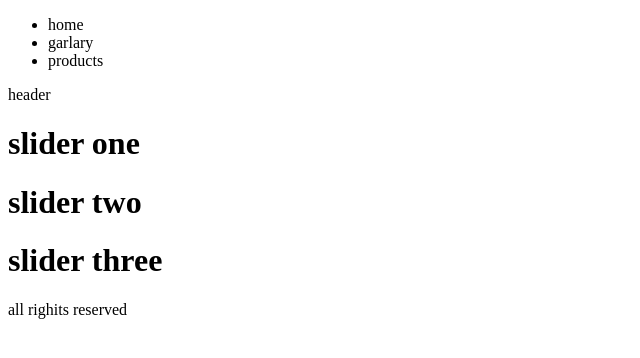
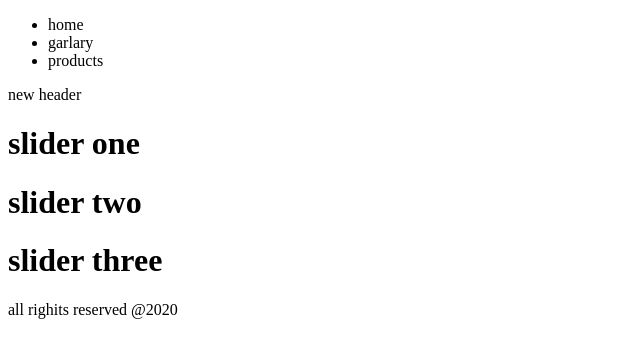
Before and after one commit to haroonyaqubi/git-project-one, a plain HTML site: page index.html in a window 1280 px wide. Shown: the whole page, without its empty margins (0-640 px from the left). Drawn offline with Linux system fonts and the light colour scheme.

Commit message:
some changes in master branch

```diff
--- a/index.html
+++ b/index.html
@@ -14,7 +14,7 @@
         </ul>
     </nav>
     <header>
-        header
+        new header
     </header>
     <div class="divslider">
         <h1>slider one</h1>
@@ -22,7 +22,7 @@
         <h1>slider three</h1>
     </div>
     <footer>
-        all righits reserved
+        all righits reserved @2020
     </footer>
     <script src="script.js"></script>
 </body>
```
